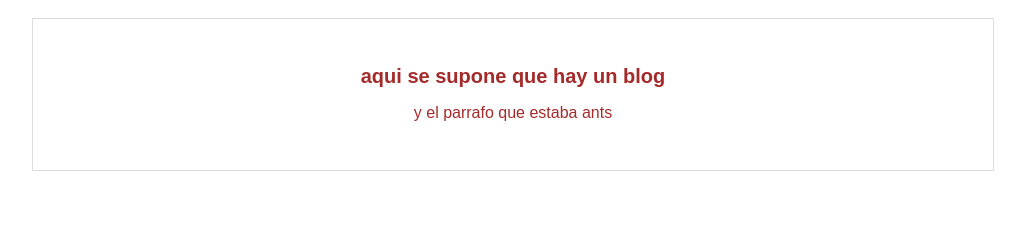
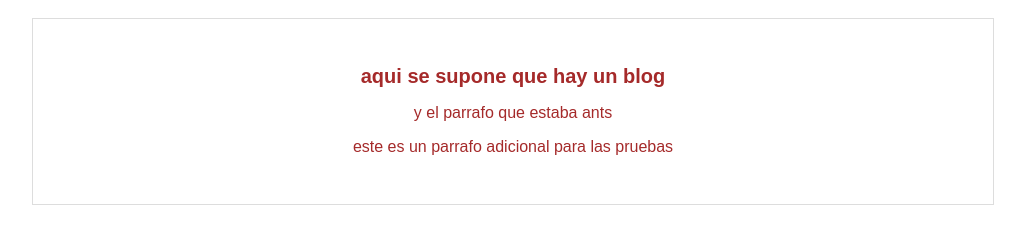
Before and after one commit to wabby203/Nuscaa, a plain HTML site: page index.html in a window 1280 px wide. Shown: the part 40-284 px from the top of the page, without its empty margins (127-1152 px from the left). Drawn offline with Linux system fonts and the light colour scheme.

Commit message:
agregado el parrafo adicional del bog

```diff
--- a/index.html
+++ b/index.html
@@ -9,6 +9,9 @@
             <div id="post">
                 <h1>aqui se supone que hay un blog</h1>
                 <p>y el parrafo que estaba ants</p>
+                <p>
+                    este es un parrafo adicional para las pruebas
+                </p>
             </div>
         </div>
     </body>
```
